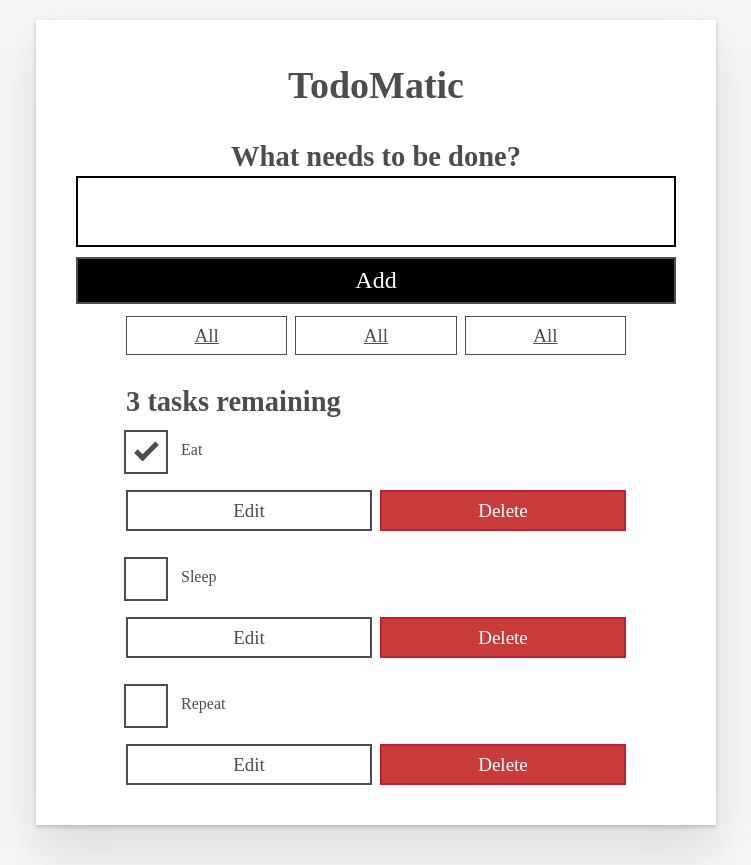
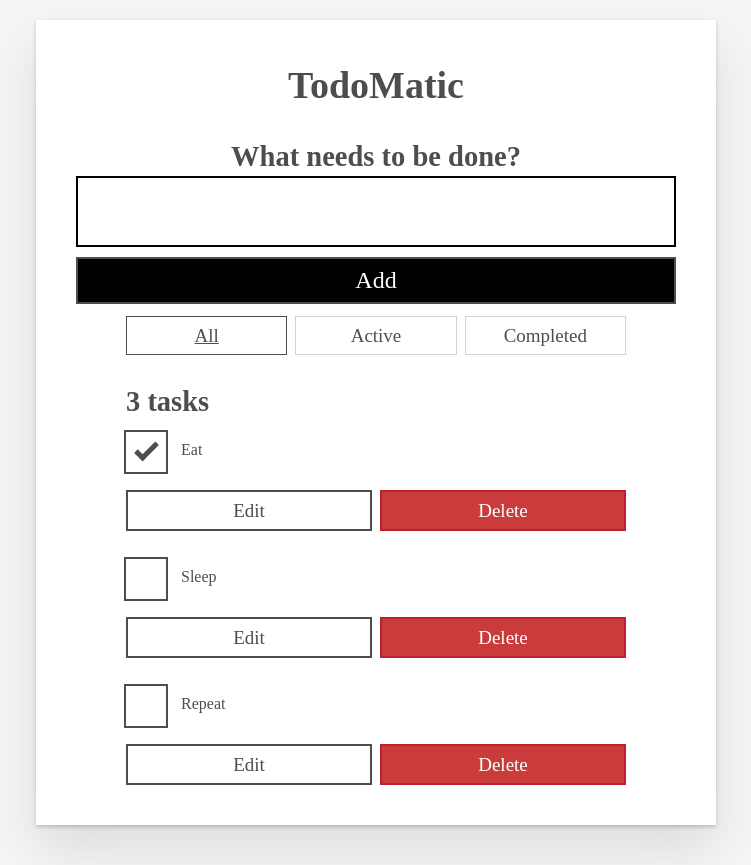
Before and after one commit to Yash220402/react-todolist, a React (Create React App) app: page / in a window 1280 px wide. Shown: the whole page, without its empty margins (264-1015 px from the left). Built offline with nearby package versions, Linux system fonts and the light colour scheme.

Commit message:
remove errors in filter

```diff
--- a/src/App.jsx
+++ b/src/App.jsx
@@ -5,10 +5,19 @@ import FilterButton from "./components/FilterButton";
 import { useState } from "react";
 import { nanoid } from "nanoid";
 
+const CATEGORY_MAP = {
+  All: () => true,
+  Active: (task) => !task.completed,
+  Completed: (task) => task.completed
+}
+const CATEGORY_NAMES = Object.keys(CATEGORY_MAP);
+
 function App(props) {
+  const [tasks, setTasks] = useState(props.tasks);
+  const [category, setCategory] = useState("All");
 
   // map tasks to Component
-  const taskList = props.tasks?.map((task) =>
+  const taskList = tasks.filter(CATEGORY_MAP[category]).map((task) =>
     <Todo
       id={ task.id }
       key={ task.id }
@@ -21,15 +30,14 @@ function App(props) {
   );  // ?. -> optional chaining
 
   // Add Tasks
-  const [tasks, setTasks] = useState(props.tasks);
   function addTask(name) {
     const newTask = {id: `todo-${nanoid()}`, name, completed: false};
     setTasks([...tasks, newTask]);
   }
 
   // counting tasks
-  const tasksNoun = taskList.length !== 1 ? 'tasks':'tasks';
-  const headingText = `${taskList.length} ${tasksNoun} remaining`;
+  const tasksNoun = taskList.length !== 1 ? 'tasks':'task';
+  const headingText = `${taskList.length} ${tasksNoun}`;
 
   function toggleTaskCompleted(id) {
     const updateTasks = tasks.map((task) => {
@@ -45,7 +53,6 @@ function App(props) {
   function deleteTask(id) {
     const remainingTasks = tasks.filter((task) => task.id !== id);
     setTasks(remainingTasks);
-    console.log(tasks);
   }
 
   // editing tasks
@@ -59,6 +66,16 @@ function App(props) {
     setTasks(editedTaskList);
   }
 
+  // filtering tasks
+  const categoryList = CATEGORY_NAMES.map((name) => (
+    <FilterButton
+      key={name}
+      name={name}
+      isPressed={name === category}
+      setCategory={setCategory}
+    />
+  ))
+
   return (
     <div className="todoapp stack-large">
       <h1>TodoMatic</h1>
@@ -66,9 +83,7 @@ function App(props) {
       <Form addTask={addTask} />
 
       <div className="filters btn-group stack-exception">
-        <FilterButton />
-        <FilterButton />
-        <FilterButton />
+        { categoryList }
       </div>
 
       <h2 id="list-heading">{ headingText }</h2>
--- a/src/components/FilterButton.jsx
+++ b/src/components/FilterButton.jsx
@@ -1,8 +1,13 @@
 function FilterButton(props) {
     return (
-        <button type="button" className="btn toggle-btn" aria-pressed="true">
+        <button
+          type="button"
+          className="btn toggle-btn"
+          aria-pressed={props.isPressed}
+          onClick={() => props.setCategory(props.name)}
+        >
           <span className="visually-hidden">Show </span>
-          <span>all </span>
+          <span>{props.name} </span>
           <span className="visually-hidden"> Tasks</span>
         </button>
     );
```
